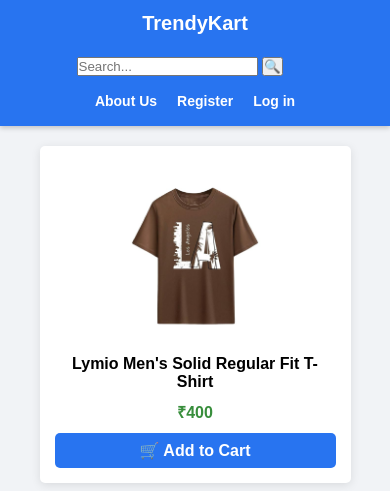
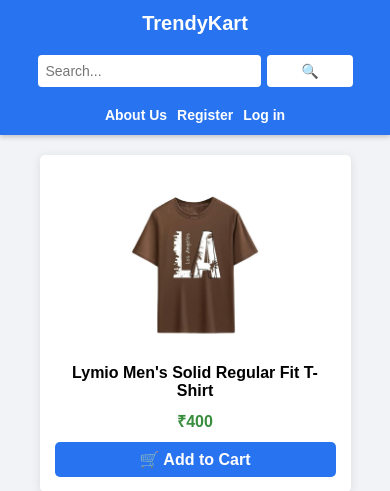
Before and after one commit to amitkumar1107/Web_project_TrendyKart, a Django app: page / in a window 390 px wide. Shown: the top 491 px of the page. Run offline with Django 5.2, Linux system fonts and the light colour scheme; data comes from the database, SQL or seed files in the repository.

Commit message:
Update home.html

```diff
--- a/templates/home.html
+++ b/templates/home.html
@@ -1,14 +1,21 @@
 <!DOCTYPE html>
 <html lang="en">
 <head>
-    <meta charset="UTF-8">
-    <meta name="viewport" content="width=device-width, initial-scale=1.0">
+  <meta charset="UTF-8" />
+  <meta name="viewport" content="width=device-width, initial-scale=1.0"/>
   <title>TrendyKart</title>
   <style>
-        * { margin: 0; padding: 0; box-sizing: border-box; font-family: Arial, sans-serif; }
-        body { background-color: #f1f3f6; }
+    * {
+      margin: 0;
+      padding: 0;
+      box-sizing: border-box;
+      font-family: Arial, sans-serif;
+    }
 
-        /* Header */
+    body {
+      background-color: #f1f3f6;
+    }
+
     .header {
       background-color: #2874f0;
       color: white;
@@ -22,47 +29,52 @@
       box-shadow: 0px 2px 5px rgba(0, 0, 0, 0.2);
       flex-wrap: wrap;
     }
+
     .logo {
       font-size: 24px;
       font-weight: bold;
       flex: 1;
     }
 
-        .search-bar {
+    .search-container {
+      display: flex;
+      align-items: center;
+      gap: 5px;
+      flex: 2;
+    }
+
+    .search-container input[type="text"] {
       flex: 1;
+      padding: 6px 8px;
       border: none;
-            padding: 6px 8px;
       font-size: 14px;
-            outline: none;
+      border-radius: 4px;
     }
-        .search-btn {
-            background: #2874f0;
+
+    .search-container button {
+      background: #fff;
       border: none;
-            color: white;
       padding: 6px 10px;
+      border-radius: 4px;
+      cursor: pointer;
       font-size: 14px;
-            cursor: pointer;
-            border-radius: 5px;
-            margin-left: 5px;
     }
+
     .nav {
       display: flex;
-            flex: 3;
+      flex: 2;
       justify-content: flex-end;
       align-items: center;
+      gap: 15px;
     }
+
     .nav a {
       color: white;
       text-decoration: none;
-            margin: 0 15px;
       font-size: 16px;
       font-weight: bold;
-            transition: 0.3s;
     }
-        .nav a:hover {
-            color: #2874f0;
-        }
-        /* Product Grid */
+
     .product-container {
       display: grid;
       grid-template-columns: repeat(auto-fit, minmax(220px, 1fr));
@@ -71,32 +83,38 @@
       width: 90%;
       margin: auto;
     }
+
     .product {
       background: white;
       padding: 15px;
       text-align: center;
       border-radius: 5px;
-            box-shadow: 0px 2px 10px rgba(0,0,0,0.1);
+      box-shadow: 0px 2px 10px rgba(0, 0, 0, 0.1);
       transition: transform 0.3s;
     }
+
     .product:hover {
       transform: scale(1.05);
     }
+
     .product img {
       width: 100%;
       height: 180px;
       object-fit: contain;
       border-radius: 5px;
     }
+
     .product h3 {
       font-size: 16px;
       margin: 10px 0;
     }
+
     .product p {
       font-size: 16px;
       color: #388e3c;
       font-weight: bold;
     }
+
     .cart-btn {
       display: block;
       margin-top: 10px;
@@ -106,13 +124,8 @@
       text-decoration: none;
       border-radius: 5px;
       font-weight: bold;
-            transition: 0.3s;
-        }
-        .cart-btn:hover {
-            background: #2874f0;
     }
 
-        /* Footer */
     .footer {
       background-color: #172337;
       color: white;
@@ -121,61 +134,78 @@
       text-align: center;
       font-size: 14px;
     }
+
     .footer-links {
       display: flex;
       justify-content: center;
+      flex-wrap: wrap;
       gap: 20px;
       margin-bottom: 10px;
     }
+
     .footer-links a {
       color: #bbbbbb;
       text-decoration: none;
       font-size: 14px;
-            transition: 0.3s;
     }
+
     .footer-links a:hover {
       color: white;
     }
 
-        /* Mobile View Adjustments */
+    /* ✅ Mobile View Fixes */
     @media (max-width: 768px) {
-            .search-container {
-                width: 70%;
-                padding: 2px 4px;
-                margin-top: 10px;
+      .header {
+        flex-direction: column;
+        align-items: center;
+        text-align: center;
       }
 
-            .search-bar {
-                padding: 5px;
-                font-size: 13px;
+      .logo {
+        font-size: 20px;
+        margin-bottom: 10px;
       }
 
-            .search-btn {
-                padding: 5px 8px;
-                font-size: 13px;
+      .search-container {
+        flex-direction: column;
+        width: 100%;
+        padding: 10px 0;
+      }
+
+      .search-container form {
+        display: flex;
+        width: 90%;
+        margin: 0 auto;
+        gap: 6px;
+      }
+
+      .search-container input[type="text"] {
+        padding: 8px;
+        font-size: 14px;
+        border-radius: 4px;
+        flex: 3;
+      }
+
+      .search-container button {
+        padding: 8px;
+        font-size: 14px;
+        border-radius: 4px;
+        flex: 1;
       }
 
       .nav {
         flex-wrap: wrap;
         justify-content: center;
+        gap: 10px;
         margin-top: 10px;
       }
 
       .nav a {
         font-size: 14px;
-                margin: 5px 10px;
       }
 
-            .header {
-                flex-direction: column;
-                align-items: center;
-                justify-content: center;
-            }
-
-            .logo {
-                font-size: 20px;
-                text-align: center;
-                margin-bottom: 10px;
+      .product-container {
+        grid-template-columns: repeat(auto-fit, minmax(160px, 1fr));
       }
     }
   </style>
@@ -192,9 +222,9 @@
         <button type="submit">🔍</button>
       </form>
     </div>
+
     <div class="nav">
       <a href="{% url 'about' %}">About Us</a>
-
       {% if user.is_authenticated %}
         <a href="{% url 'cart' %}">Cart</a>
         <a href="{% url 'profile' %}">Profile</a>
@@ -212,7 +242,6 @@
         <img src="{{ prod.product_img.url }}" alt="{{ prod.product_name }}">
         <h3>{{ prod.product_name }}</h3>
         <p>₹{{ prod.price }}</p>
-
         <a href="/cart/add/{{ prod.id }}/" class="cart-btn">🛒 Add to Cart</a>
       </div>
     {% endfor %}
```
Lines whose indentation alone changed are shown as unchanged.
